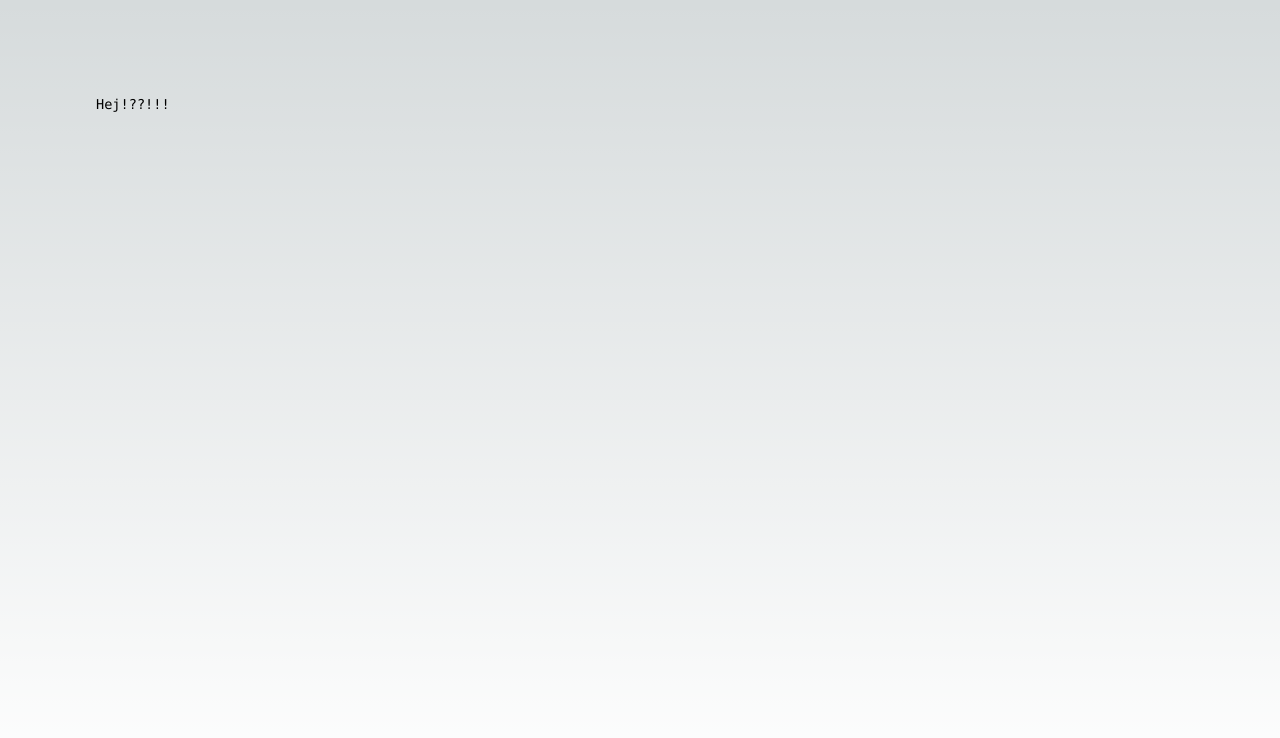
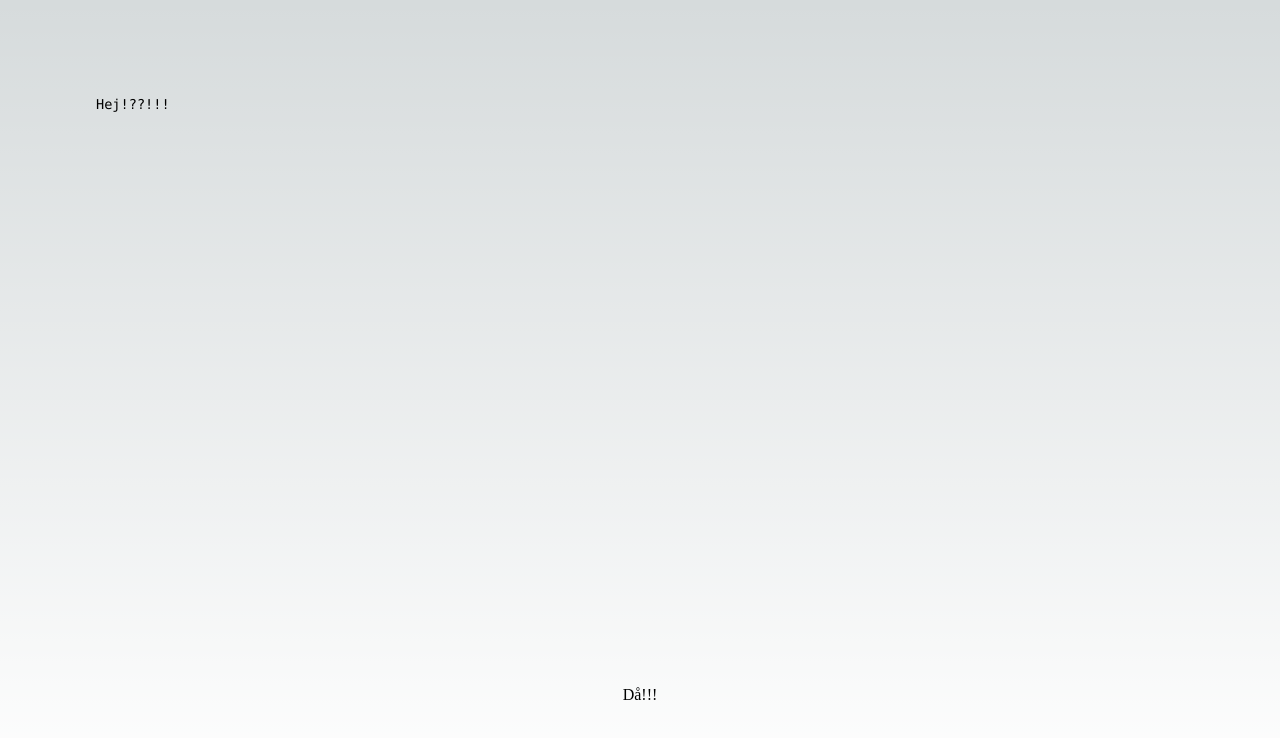
Before and after one commit to fc-io/team-git, a Next.js app: page / in a window 1280 px wide. Shown: the top 738 px of the page. Built offline with nearby package versions, Linux system fonts and the light colour scheme.

Commit message:
add new div

```diff
--- a/app/page.js
+++ b/app/page.js
@@ -10,6 +10,7 @@ export default function Home() {
       <div className={styles.description}>
         Hej!??!!!
       </div>
+      <div>Då!!!</div>
     </main>
   )
 }
```
